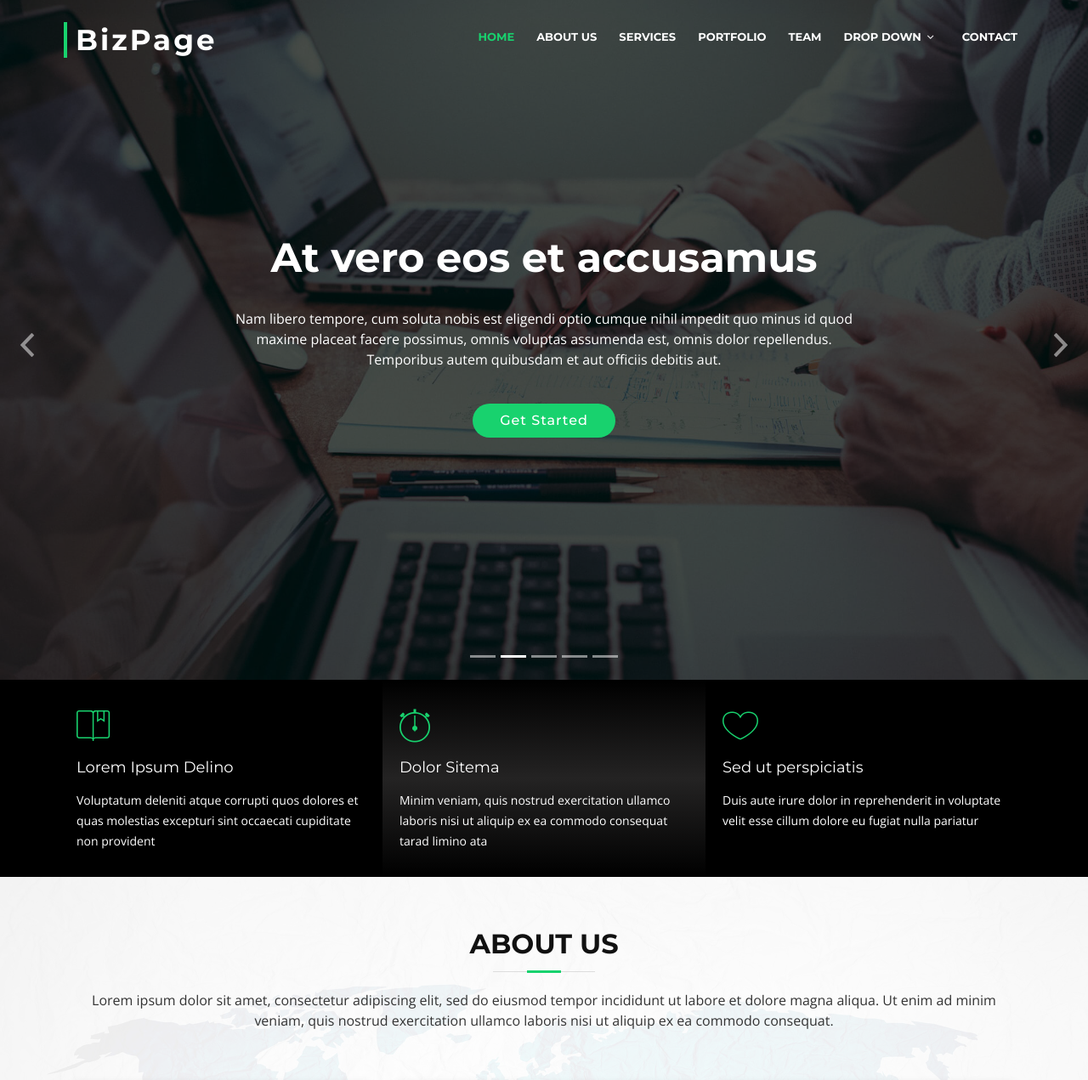
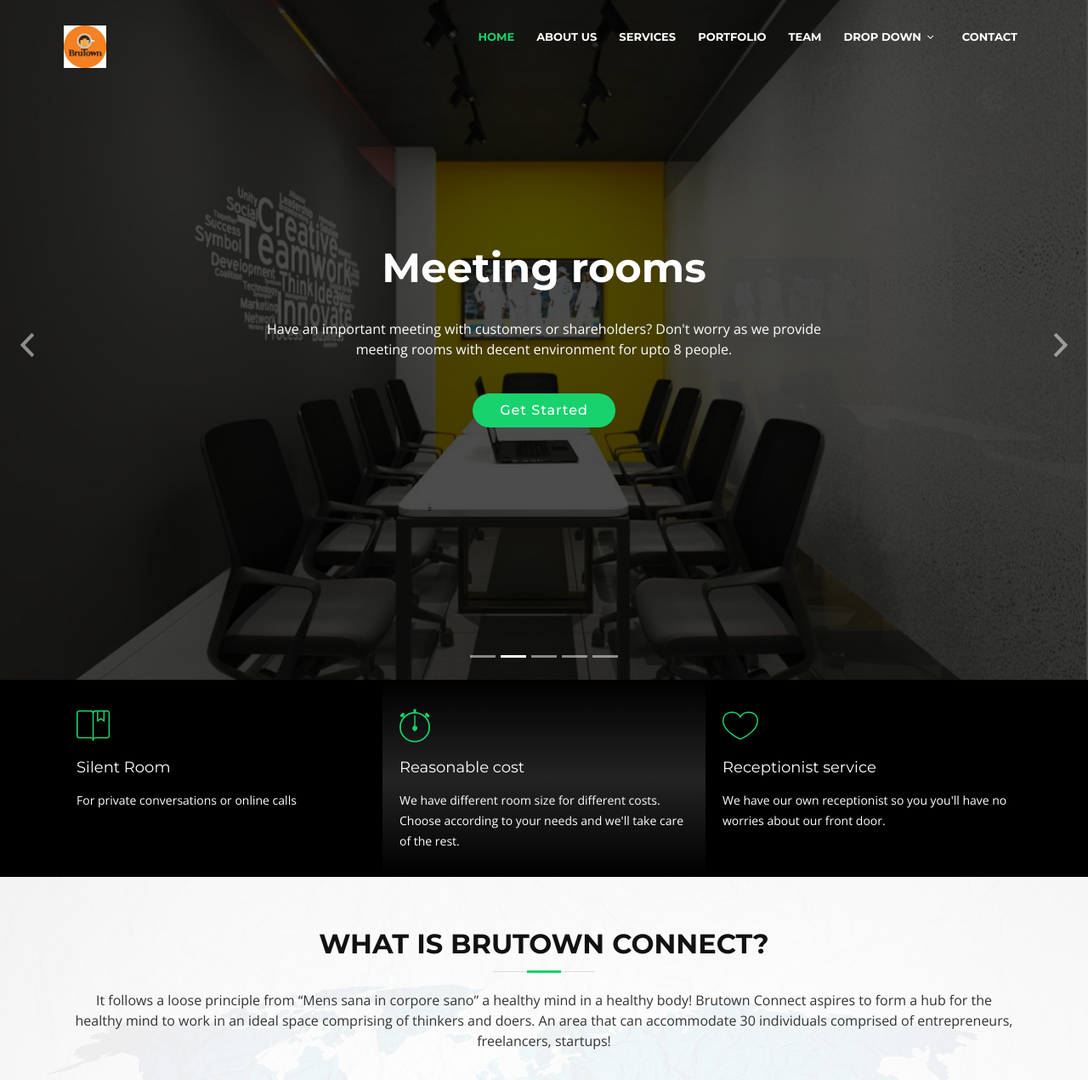
Before and after one commit to AbrarAdnan/AbrarAdnan.github.io, a plain HTML site: page BizPage/index.html in a window 1280 px wide. Shown: the top 1271 px of the page at 85% size. Drawn offline with nearby package versions, Linux system fonts and the light colour scheme; files whose address does not match are found by name.

Commit message:
top portion updated

```diff
--- a/BizPage/index.html
+++ b/BizPage/index.html
@@ -2,7 +2,7 @@
 <html lang="en">
 <head>
   <meta charset="utf-8">
-  <title>BizPage Bootstrap Template</title>
+  <title>Brutown Connect</title>
   <meta content="width=device-width, initial-scale=1.0" name="viewport">
   <meta content="" name="keywords">
   <meta content="" name="description">
@@ -44,9 +44,9 @@
     <div class="container-fluid">
 
       <div id="logo" class="pull-left">
-        <h1><a href="#intro" class="scrollto">BizPage</a></h1>
+        <!--<h1><a href="#intro" class="scrollto">Brutown Connect</a></h1>-->
         <!-- Uncomment below if you prefer to use an image logo -->
-        <!-- <a href="#intro"><img src="img/logo.png" alt="" title="" /></a>-->
+        <a href="#intro"><img src="img/logo.jpg" height="50px" width="50px" alt="" title="" /></a>
       </div>
 
       <nav id="nav-menu-container">
@@ -82,55 +82,55 @@
         <div class="carousel-inner" role="listbox">
 
           <div class="carousel-item active">
-            <div class="carousel-background"><img src="img/intro-carousel/1.jpg" alt=""></div>
+            <div class="carousel-background"><img src="img/intro-carousel/intro1.jpg" alt=""></div>
             <div class="carousel-container">
               <div class="carousel-content">
-                <h2>We are professional</h2>
-                <p>Lorem ipsum dolor sit amet, consectetur adipiscing elit, sed do eiusmod tempor incididunt ut labore et dolore magna aliqua. Ut enim ad minim veniam, quis nostrud exercitation ullamco laboris nisi ut aliquip ex ea commodo consequat.</p>
+                <h2>We are Brutown Connect</h2>
+                <p>Brutown Connect is a shared/Co working space in the heart of Siddeshwari Area. We offer open desk, Private rooms, Meeting rooms etc</p>
                 <a href="#featured-services" class="btn-get-started scrollto">Get Started</a>
               </div>
             </div>
           </div>
 
           <div class="carousel-item">
-            <div class="carousel-background"><img src="img/intro-carousel/2.jpg" alt=""></div>
+            <div class="carousel-background"><img src="img/intro-carousel/intro2.jpg" alt=""></div>
             <div class="carousel-container">
               <div class="carousel-content">
-                <h2>At vero eos et accusamus</h2>
-                <p>Nam libero tempore, cum soluta nobis est eligendi optio cumque nihil impedit quo minus id quod maxime placeat facere possimus, omnis voluptas assumenda est, omnis dolor repellendus. Temporibus autem quibusdam et aut officiis debitis aut.</p>
+                <h2>Meeting rooms</h2>
+                <p>Have an important meeting with customers or shareholders? Don't worry as we provide meeting rooms with decent environment for upto 8 people.</p>
                 <a href="#featured-services" class="btn-get-started scrollto">Get Started</a>
               </div>
             </div>
           </div>
 
           <div class="carousel-item">
-            <div class="carousel-background"><img src="img/intro-carousel/3.jpg" alt=""></div>
+            <div class="carousel-background"><img src="img/intro-carousel/intro3.jpg" alt=""></div>
             <div class="carousel-container">
               <div class="carousel-content">
-                <h2>Temporibus autem quibusdam</h2>
-                <p>Beatae vitae dicta sunt explicabo. Nemo enim ipsam voluptatem quia voluptas sit aspernatur aut odit aut fugit, sed quia consequuntur magni dolores eos qui ratione voluptatem sequi nesciunt omnis iste natus error sit voluptatem accusantium.</p>
+                <h2>Lounge</h2>
+                <p>A luxurious lounge for netflix chili.</p>
                 <a href="#featured-services" class="btn-get-started scrollto">Get Started</a>
               </div>
             </div>
           </div>
 
           <div class="carousel-item">
-            <div class="carousel-background"><img src="img/intro-carousel/4.jpg" alt=""></div>
+            <div class="carousel-background"><img src="img/intro-carousel/intro4.jpg" alt=""></div>
             <div class="carousel-container">
               <div class="carousel-content">
-                <h2>Nam libero tempore</h2>
-                <p>Neque porro quisquam est, qui dolorem ipsum quia dolor sit amet, consectetur, adipisci velit, sed quia non numquam eius modi tempora incidunt ut labore et dolore magnam aliquam quaerat voluptatem. Ut enim ad minima veniam, quis nostrum.</p>
+                <h2>No worries for cramping space</h2>
+                <p>20 individual desks on an hourly/daily/ monthly basis.</p>
                 <a href="#featured-services" class="btn-get-started scrollto">Get Started</a>
               </div>
             </div>
           </div>
 
           <div class="carousel-item">
-            <div class="carousel-background"><img src="img/intro-carousel/5.jpg" alt=""></div>
+            <div class="carousel-background"><img src="img/intro-carousel/intro5.jpg" alt=""></div>
             <div class="carousel-container">
               <div class="carousel-content">
-                <h2>Magnam aliquam quaerat</h2>
-                <p>Lorem ipsum dolor sit amet, consectetur adipiscing elit, sed do eiusmod tempor incididunt ut labore et dolore magna aliqua. Ut enim ad minim veniam, quis nostrud exercitation ullamco laboris nisi ut aliquip ex ea commodo consequat.</p>
+                <h2>Need Privacy?</h2>
+                <p>We have 3 private rooms for distractionless workspace and without anyone looking over your shoulder.</p>
                 <a href="#featured-services" class="btn-get-started scrollto">Get Started</a>
               </div>
             </div>
@@ -163,20 +163,20 @@
 
           <div class="col-lg-4 box">
             <i class="ion-ios-bookmarks-outline"></i>
-            <h4 class="title"><a href="">Lorem Ipsum Delino</a></h4>
-            <p class="description">Voluptatum deleniti atque corrupti quos dolores et quas molestias excepturi sint occaecati cupiditate non provident</p>
+            <h4 class="title"><a href="">Silent Room</a></h4>
+            <p class="description">For private conversations or online calls</p>
           </div>
 
           <div class="col-lg-4 box box-bg">
             <i class="ion-ios-stopwatch-outline"></i>
-            <h4 class="title"><a href="">Dolor Sitema</a></h4>
-            <p class="description">Minim veniam, quis nostrud exercitation ullamco laboris nisi ut aliquip ex ea commodo consequat tarad limino ata</p>
+            <h4 class="title"><a href="">Reasonable cost</a></h4>
+            <p class="description">We have different room size for different costs. Choose according to your needs and we'll take care of the rest.</p>
           </div>
 
           <div class="col-lg-4 box">
             <i class="ion-ios-heart-outline"></i>
-            <h4 class="title"><a href="">Sed ut perspiciatis</a></h4>
-            <p class="description">Duis aute irure dolor in reprehenderit in voluptate velit esse cillum dolore eu fugiat nulla pariatur</p>
+            <h4 class="title"><a href="">Receptionist service</a></h4>
+            <p class="description">We have our own receptionist so you you'll have no worries about our front door.</p>
           </div>
 
         </div>
@@ -190,8 +190,11 @@
       <div class="container">
 
         <header class="section-header">
-          <h3>About Us</h3>
-          <p>Lorem ipsum dolor sit amet, consectetur adipiscing elit, sed do eiusmod tempor incididunt ut labore et dolore magna aliqua. Ut enim ad minim veniam, quis nostrud exercitation ullamco laboris nisi ut aliquip ex ea commodo consequat.</p>
+          <h3>What is Brutown Connect?</h3>
+          <p>It follows a loose principle from “Mens sana in corpore sano” a healthy mind in a healthy body!
+            Brutown Connect aspires to form a hub for the healthy mind to work in an ideal space comprising of thinkers and doers.
+            An area that can accommodate 30 individuals comprised of entrepreneurs, freelancers, startups!
+          </p>
         </header>
 
         <div class="row about-cols">
@@ -811,7 +814,7 @@
         <div class="row">
 
           <div class="col-lg-3 col-md-6 footer-info">
-            <h3>BizPage</h3>
+            <h3>Brutown Connect</h3>
             <p>Cras fermentum odio eu feugiat lide par naso tierra. Justo eget nada terra videa magna derita valies darta donna mare fermentum iaculis eu non diam phasellus. Scelerisque felis imperdiet proin fermentum leo. Amet volutpat consequat mauris nunc congue.</p>
           </div>
 
@@ -860,7 +863,7 @@
 
     <div class="container">
       <div class="copyright">
-        &copy; Copyright <strong>BizPage</strong>. All Rights Reserved
+        &copy; Copyright <strong>Brutown Connect</strong>. All Rights Reserved
       </div>
       <div class="credits">
         <!--
@@ -869,7 +872,7 @@
           Licensing information: https://bootstrapmade.com/license/
           Purchase the pro version with working PHP/AJAX contact form: https://bootstrapmade.com/buy/?theme=BizPage
         -->
-        Designed by <a href="https://bootstrapmade.com/">BootstrapMade</a>
+        Designed by <a href="https://bootstrapmade.com/">Glitch</a>
       </div>
     </div>
   </footer><!-- #footer -->
```
Also changed, not shown: BizPage/img/intro-carousel/intro1.jpg (added), BizPage/img/intro-carousel/intro2.jpg (added), BizPage/img/intro-carousel/intro3.jpg (added), BizPage/img/intro-carousel/intro4.jpg (added), BizPage/img/intro-carousel/intro5.jpg (added), BizPage/img/logo.jpg (added).
